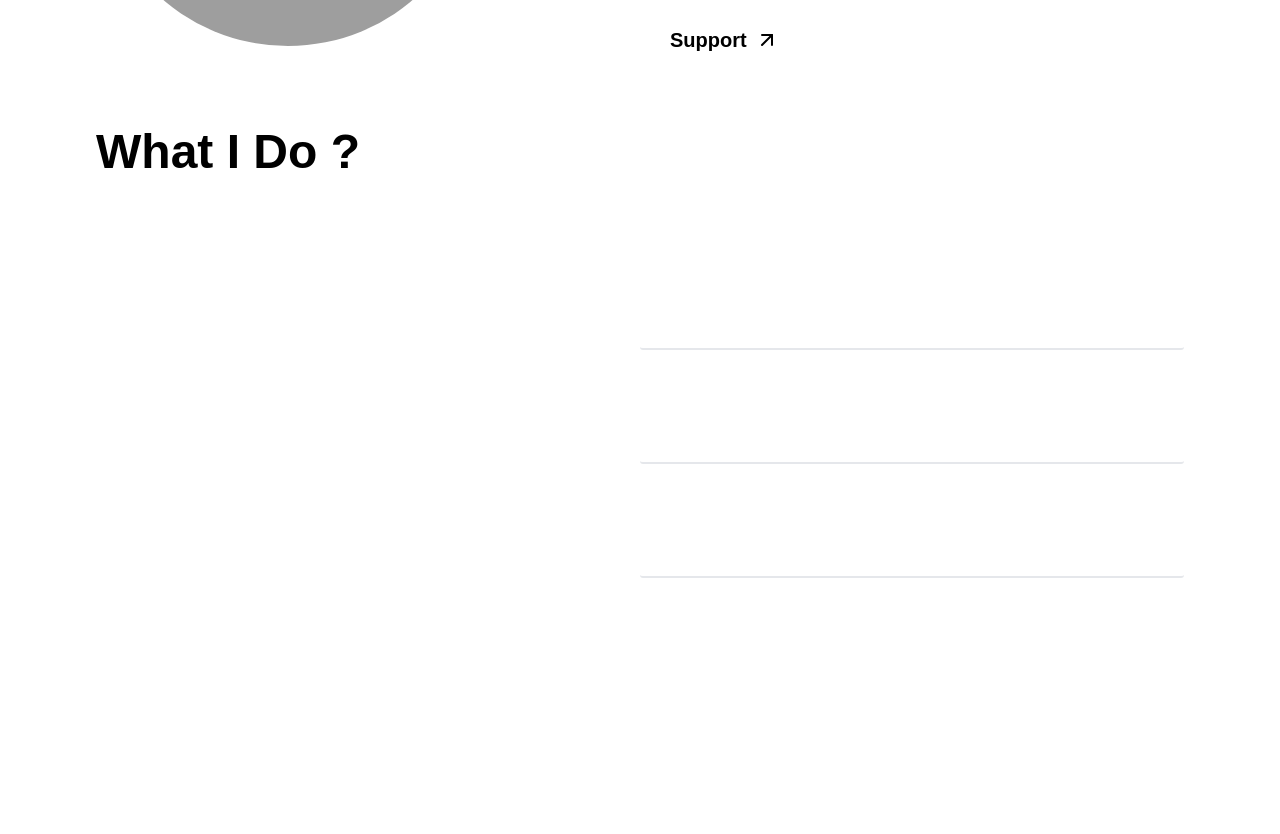
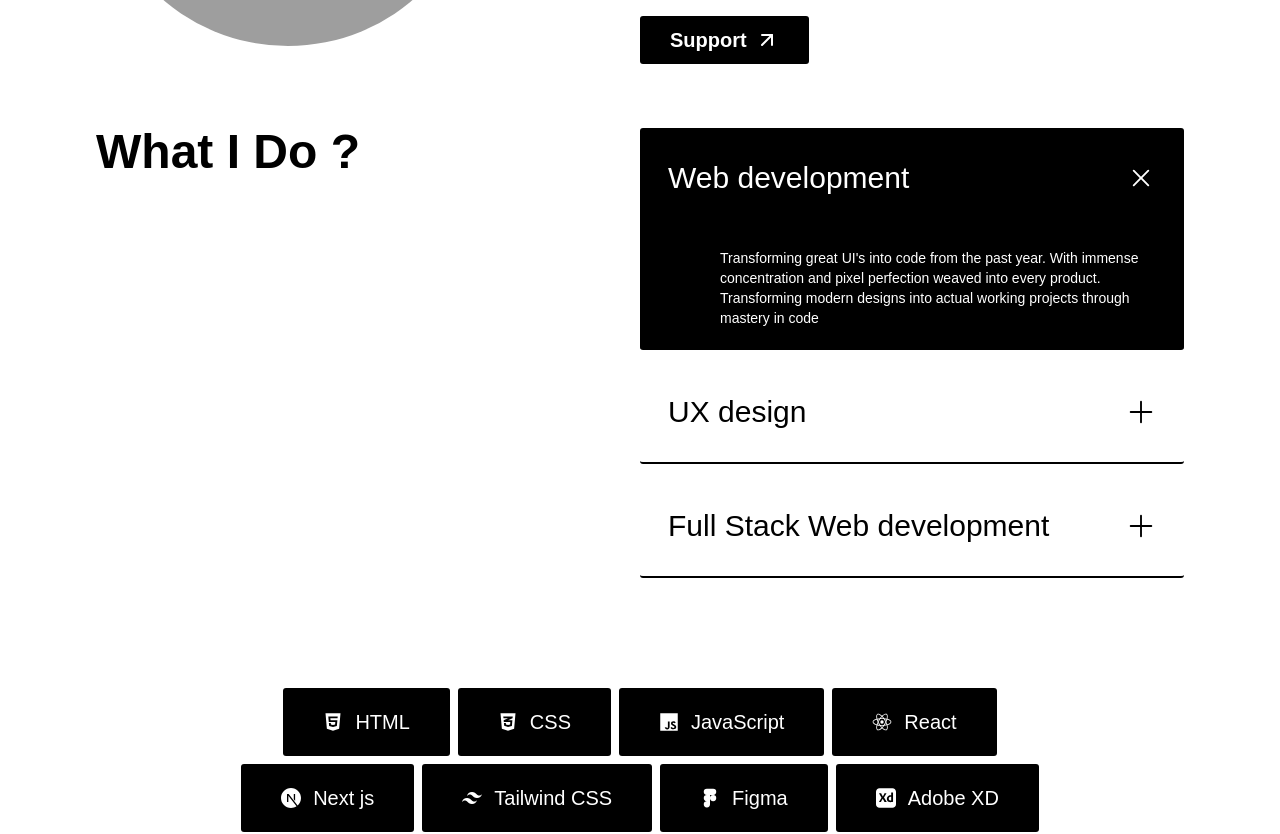
Before and after one commit to Kanna116/klaxe, a Next.js app: page /about in a window 1280 px wide. Shown: the part 480-1314 px from the top of the page. Built offline with nearby package versions, Linux system fonts and the light colour scheme; grey boxes are pictures that could not be loaded; a web font is replaced by a local one.

Commit message:
about page successfully done with themes

```diff
--- a/pages/about/components/connectinabout.js
+++ b/pages/about/components/connectinabout.js
@@ -7,9 +7,9 @@ const ConnectInAbout = () => {
       <h1 className='lg:text-6xl md:text-4xl text-3xl  text-center'>Want to Know More <br /> About Me</h1>
       <div className='flex gap-5 items-center'>
         <Link href={`/contact`}>
-          <button className='cursor-pointer text-secondary bg-secondary px-[30px] py-[10px] rounded-[3px] text-base font-semibold'>Connect</button>
+          <button className='cursor-pointer text-light-secondary dark:text-dark-secondary bg-light-secondary dark:bg-dark-secondary px-[30px] py-[10px] rounded-[3px] text-base font-semibold'>Connect</button>
         </Link>
-        <button className='cursor-pointer text-primary border-secondary border-[1px] px-[30px] py-[10px] rounded-[3px] text-base font-semibold'>Mail</button>
+        <button className='cursor-pointer text-light-primary dark:text-dark-primary border-light-secondary dark:border-dark-secondary border-[1px] px-[30px] py-[10px] rounded-[3px] text-base font-semibold'>Mail</button>
       </div>
     </div>
   )
--- a/pages/about/components/heroabout.js
+++ b/pages/about/components/heroabout.js
@@ -22,7 +22,7 @@ const HeroAbout = () => {
                     heroAbout.desc.map((item, index) => <p key={index} className='w-full lg:text-2xl md:text-xl text-base font-normal'>{item}</p>)
                 }
                 <a href={heroAbout.link}>
-                    <button className='lg:px-[30px] px-[20px] lg:py-[10px] py-[10px] rounded-[3px] bg-secondary text-secondary font-semibold text-xs lg:text-xl mt-5 flex gap-2 items-center'>
+                    <button className='lg:px-[30px] px-[20px] lg:py-[10px] py-[10px] rounded-[3px] bg-light-secondary dark:bg-dark-secondary text-light-secondary dark:text-dark-secondary font-semibold text-xs lg:text-xl mt-5 flex gap-2 items-center'>
                         Support <span className='text-2xl'><FiArrowUpRight /></span>
                     </button>
                 </a>
--- a/pages/about/components/mypics.js
+++ b/pages/about/components/mypics.js
@@ -15,7 +15,7 @@ const MyPics = () => {
                                 height={500}
                                 alt={`Murali Krishna photo ${item.id}`}
                                 draggable={false}
-                                className='w-full h-full object-contain object-center'
+                                className='w-full h-full object-contain object-center drop-shadow-2xl'
                             />
                         </div>
                     )
--- a/pages/about/components/mytech.js
+++ b/pages/about/components/mytech.js
@@ -8,9 +8,9 @@ const MyTech = () => {
             {
                 techStackIcons.map((item, index) => {
                     return (
-                        <div key={index} className='w-fit h-fit bg-secondary lg:px-10 md:px-7 px-4 lg:py-5  py-3 rounded-[3px] flex items-center justify-center gap-3'>
-                            <span className='mix-blend-difference lg:text-xl md:text-lg text-sm text-secondary'>{item.icon}</span>
-                            <h4 className='mix-blend-difference lg:text-xl md:text-lg text-sm text-secondary'>{item.title}</h4>
+                        <div key={index} className='w-fit h-fit bg-light-secondary dark:bg-dark-secondary lg:px-10 md:px-7 px-4 lg:py-5  py-3 rounded-[3px] flex items-center justify-center gap-3'>
+                            <span className='mix-blend-difference lg:text-xl md:text-lg text-sm text-light-secondary'>{item.icon}</span>
+                            <h4 className='mix-blend-difference lg:text-xl md:text-lg text-sm text-light-secondary'>{item.title}</h4>
                         </div>
                     )
                 })
--- a/pages/about/components/whatidochip.js
+++ b/pages/about/components/whatidochip.js
@@ -8,17 +8,16 @@ const WhatIDoChip = (props) => {
 
     return (
         <div
-            className={`details w-full h-fit rounded-[3px] border-b-2 border-secondary duration-300 ease-linear cursor-pointer ${isOpen? 'bg-secondary':'bg-primary'}`}
+            className={`details w-full h-fit rounded-[3px] border-b-2 border-light-secondary dark:border-dark-secondary duration-300 ease-linear cursor-pointer ${isOpen ? 'bg-light-secondary dark:bg-dark-secondary' : 'bg-light-primary dark:bg-dark-primary'}`}
         >
             <div className='flex items-center justify-between lg:px-7 px-5 h-[100px] duration-300'
-                // style={{ paddingLeft: isOpen ? "40px" : "20px" }}
                 onClick={() => handleChipOpen(id)}
             >
-                <h2 className='lg:text-3xl md:text-2xl text-xl mix-blend-difference text-secondary'>{title}</h2>
-                <span className='text-3xl mix-blend-difference duration-300 text-secondary' style={{ rotate: isOpen ? "135deg" : "0deg" }}><BsPlusLg /></span>
+                <h2 className='lg:text-3xl md:text-2xl text-xl mix-blend-difference text-light-secondary  dark:text-dark-primary '>{title}</h2>
+                <span className='text-3xl mix-blend-difference duration-300 text-light-secondary  dark:text-dark-primary  ' style={{ rotate: isOpen ? "135deg" : "0deg" }}><BsPlusLg /></span>
             </div>
             {
-                isOpen && <p className='animateChippara w-full h-fit lg:pl-20 pl-10 pr-5 py-5 mix-blend-difference duration-500 text-secondary font-light text-xs lg:text-sm md:text-sm'>{desc}</p>
+                isOpen && <p className='animateChippara w-full h-fit lg:pl-20 pl-10 pr-5 py-5 mix-blend-difference duration-500 text-light-secondary  dark:text-dark-primary  font-light text-xs lg:text-sm md:text-sm'>{desc}</p>
             }
 
         </div>
--- a/pages/components/herobackground.js
+++ b/pages/components/herobackground.js
@@ -15,7 +15,7 @@ const HeroBackground = ({ interactiveValues }) => {
                     }}
                 ></div>
 
-                <div className="interactive-mover md:hidden lg:hidden block absolute top-1/2 left-1/2 w-full aspect-[3/1] origin-center rounded-[50%] duration-700 ease-linear bg-light-heroBackground dark:bg-dark-heroBackground border-[1px] border-light-secondary dark:border-dark-secondary border-[1px] -translate-x-1/2 -translate-y-1/2 rotate-[20deg]"></div>
+                <div className="interactive-mover md:hidden lg:hidden block absolute top-1/2 left-1/2 w-full aspect-[3/1] origin-center rounded-[50%] duration-700 ease-linear bg-light-heroBackground dark:bg-dark-heroBackground border-light-secondary dark:border-dark-secondary border-[1px] -translate-x-1/2 -translate-y-1/2 rotate-[20deg]"></div>
             </div>
 
         </div>
```
